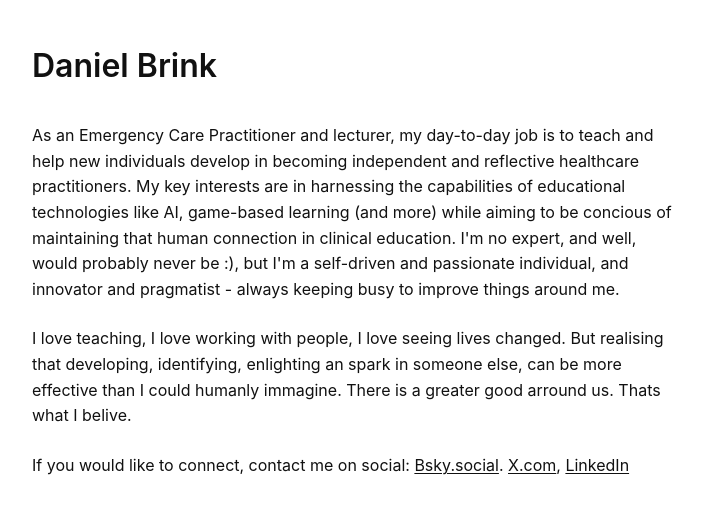
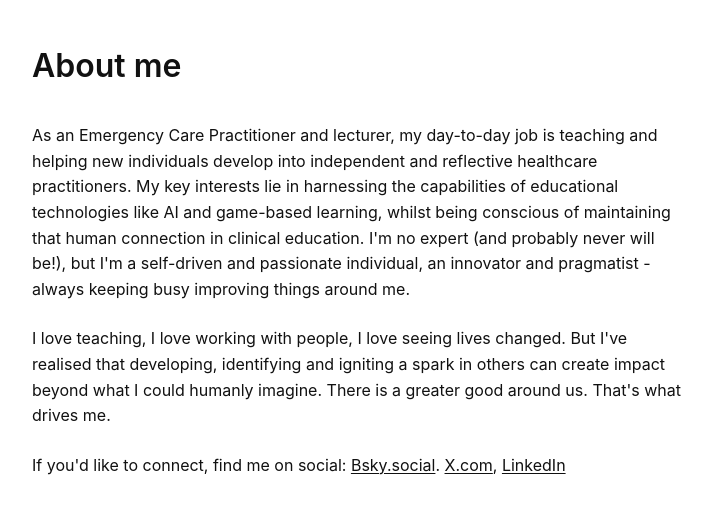
Before and after one commit to brinkdaniel/brinkdaniel.github.io, a plain HTML site: page index.html in a window 1280 px wide. Shown: the whole page, without its empty margins (283-995 px from the left). Drawn offline with Linux system fonts and the light colour scheme.

Commit message:
Update index.html

```diff
--- a/index.html
+++ b/index.html
@@ -34,12 +34,12 @@
     </style>
 </head>
 <body>
-    <h1>Daniel Brink</h1>
+    <h1>About me</h1>
 
-    <p>As an Emergency Care Practitioner and lecturer, my day-to-day job is to teach and help new individuals develop in becoming independent and reflective healthcare practitioners. My key interests are in harnessing the capabilities of educational technologies like AI, game-based learning (and more) while aiming to be concious of maintaining that human connection in clinical education. I'm no expert, and well, would probably never be :), but I'm a self-driven and passionate individual, and innovator and pragmatist - always keeping busy to improve things around me.</p>
+    <p>As an Emergency Care Practitioner and lecturer, my day-to-day job is teaching and helping new individuals develop into independent and reflective healthcare practitioners. My key interests lie in harnessing the capabilities of educational technologies like AI and game-based learning, whilst being conscious of maintaining that human connection in clinical education. I'm no expert (and probably never will be!), but I'm a self-driven and passionate individual, an innovator and pragmatist - always keeping busy improving things around me.</p>
 
-    <p>I love teaching, I love working with people, I love seeing lives changed. But realising that developing, identifying, enlighting an spark in someone else, can be more effective than I could humanly immagine. There is a greater good arround us. Thats what I belive.</p>
+    <p>I love teaching, I love working with people, I love seeing lives changed. But I've realised that developing, identifying and igniting a spark in others can create impact beyond what I could humanly imagine. There is a greater good around us. That's what drives me.</p>
 
-    <p>If you would like to connect, contact me on social: <a href="https://bsky.app/profile/dnlbrnk.bsky.social">Bsky.social</a>.  <a href="https://x.com/dnlbrnk">X.com</a>, <a href="https://www.linkedin.com/in/dnlbrnk/">LinkedIn</a></p>
+    <p>If you'd like to connect, find me on social: <a href="https://bsky.app/profile/dnlbrnk.bsky.social">Bsky.social</a>.  <a href="https://x.com/dnlbrnk">X.com</a>, <a href="https://www.linkedin.com/in/dnlbrnk/">LinkedIn</a></p>
 </body>
 </html>
```
